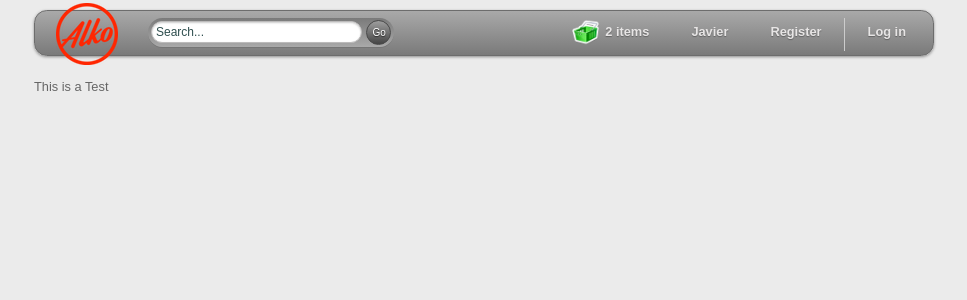
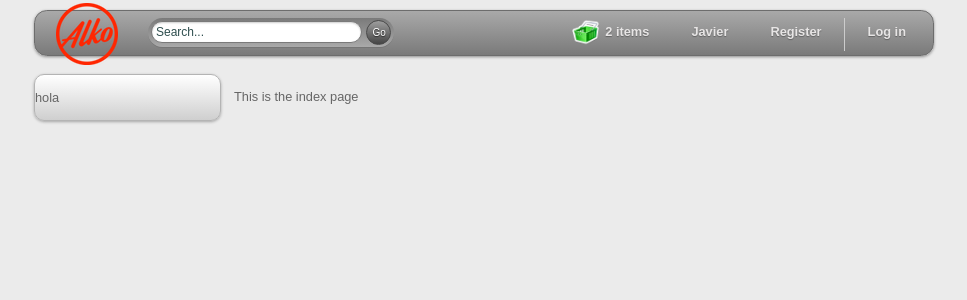
Before and after one commit to mkd/Webshop, a Python web app: template src/Shop/web/templates/index.html in a window 1280 px wide. Shown: the top 300 px of the page, without its empty margins (156-1123 px from the left). Run offline with Jinja, Linux system fonts and the light colour scheme; the template is opened without the code that fills it, so the values that code supplies are empty.

Commit message:
Added a skeleton for the index view. I have commented some lines in models in order to run the server.

```diff
--- a/src/Shop/web/static/css/style.css
+++ b/src/Shop/web/static/css/style.css
@@ -214,7 +214,7 @@ html[xmlns] #nav {
 	background: #fff;
 	padding: 3px 3px 3px 4px;
 	width: 202px;
-	border: solid 1px #bcbbbb;
+	border: solid 1px #7a7a7a;
 	outline: none;
 
 	-webkit-border-radius: 2em;
@@ -265,5 +265,31 @@ html[xmlns] #nav {
 	font-size: 10px;
 	height: 25px;
 	width: 25px;
+}
 
+#side_bar{
+	float:left;
+
+	background: #ddd; /* for non-css3 browsers */
+	filter:  progid:DXImageTransform.Microsoft.gradient(startColorstr='#ffffff', endColorstr='#cfcfcf'); /* for IE */
+	background: -webkit-gradient(linear, left top, left bottom, from(#fff), to(#cfcfcf)); /* for webkit browsers */
+	background: -moz-linear-gradient(top,  #fff,  #cfcfcf); /* for firefox 3.6+ */
+
+	margin-top: 10px;
+	padding: 0;
+	width: 185px;
+
+	border: solid 1px #b4b4b4;
+	-webkit-border-radius: 10px;
+	-moz-border-radius: 10px;
+	border-radius: 10px;
+	-webkit-box-shadow: 0 1px 3px rgba(0, 0, 0, .3);
+	-moz-box-shadow: 0 1px 3px rgba(0, 0, 0, .3);
+	box-shadow: 0 1px 3px rgba(0, 0, 0, .3);
 }
+
+#content{
+	width: 700px;
+	margin-top: 10px;
+	float: right;
+}
--- a/src/Shop/web/templates/base.html
+++ b/src/Shop/web/templates/base.html
@@ -2,7 +2,7 @@
 <html>
 	<head>
 		<meta http-equiv="Content-Type" content="text/html; charset=UTF-8" />
-		<link rel=stylesheet href="static/css/style.css" type="text/css" />
+		<link rel=stylesheet href="/static/css/style.css" type="text/css" />
     	<title>{% block title %}{% endblock %}</title>
     	{% block extra_head %}{% endblock %}
   	</head>
@@ -11,7 +11,7 @@
   		{% block header %}
   		<div id="nav-menu">
 	  		<ul id="nav">
-				<li class="logo"><div id="logo"><img src="static/images/logo.png" /></div></li>
+				<li class="logo"><div id="logo"><img src="/static/images/logo.png" /></div></li>
 				<li class="search">
 					<form class="searchform">
 						<input class="searchfield" type="text" value="Search..." onfocus="if (this.value == 'Search...') {this.value = '';}" onblur="if (this.value == '') {this.value = 'Search...';}" />
@@ -33,12 +33,27 @@
 						<li><a href="#">Log out</a></li>
 					</ul>
 				</li>
-				<li><a href="#"><img  id="cart" src="static/images/cart-icon.png" width="28" height="28" /> 2 items</a> </li>
+				<li><a href="#"><img  id="cart" src="/static/images/cart-icon.png" width="28" height="28" /> 2 items</a> </li>
 				<!--end-->
 			</ul>
   		</div>
   		{% endblock %}
-  		{% block main_content %}{% endblock %}
+
+  		<div id="main-content">
+
+	  		<div id="side_bar">
+	  		{% block side_bar %}
+				<p>hola</p>
+	  		{% endblock %}
+	  		</div>
+
+	  		<div id="content">
+	  		{% block main_content %}{% endblock %}
+	  		</div>
+  		</div>
+
+  		<div id="footer">
   		{% block footer %}{% endblock %}
+  		</div
   	</body>
 </html>
--- a/src/Shop/web/templates/index.html
+++ b/src/Shop/web/templates/index.html
@@ -3,5 +3,5 @@
 {% block title %} Welcome to the shop {% endblock %}
 
 {% block main_content %}
-	<p>This is a Test</p>
+	<p>This is the index page</p>
 {% endblock %}
--- a/src/Shop/web/templates/product.html
+++ b/src/Shop/web/templates/product.html
@@ -3,5 +3,5 @@
 {% block title %} Product {% endblock %}
 
 {% block main_content %}
-	<p>This is a Test</p>
+	<p>This is a Product page</p>
 {% endblock %}
--- a/src/Shop/web/urls.py
+++ b/src/Shop/web/urls.py
@@ -1,7 +1,11 @@
 from django.conf.urls.defaults import *
 
 urlpatterns = patterns('',
+    (r'$product/(?P<product_id>)', 'web.views.product'),
+    (r'$category/(?P<category_id>)', 'web.views.category'),
+    (r'$user/cart/(?P<user_id>)', 'web.views.cart'),
+    (r'$user/profile/(?P<user_id>)', 'web.views.profile'),
+    (r'index$', 'web.views.index'),
     (r'$', 'web.views.index'),
-    (r'index$', 'web.views.index'),
 
 )
```
Also changed, not shown: src/Shop/web/views.py (+14 -0 lines).
